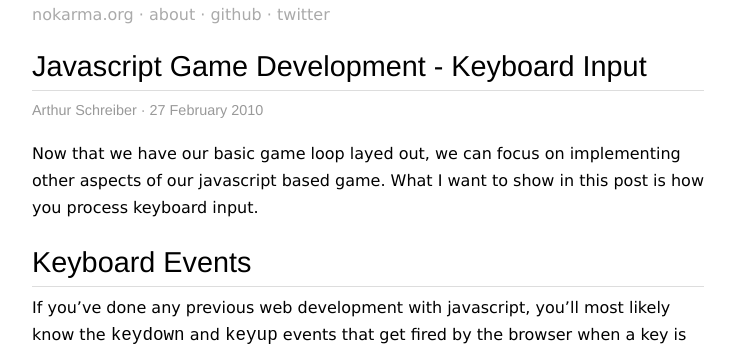
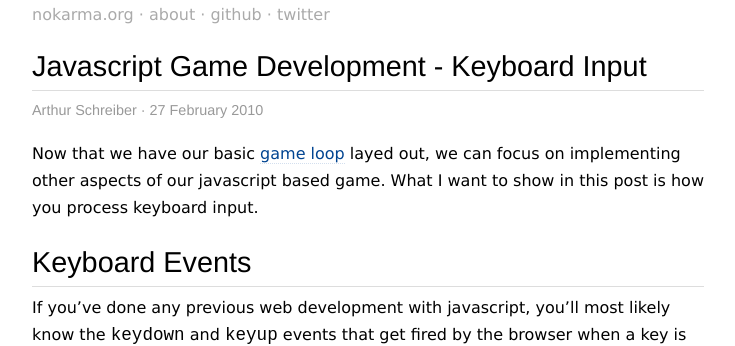
Before and after one commit to arthurschreiber/arthurschreiber.github.com, a Jekyll site: the page built from _posts/2010-02-27-javascript-game-development-keyboard-input.markdown, in a window 1280 px wide and 900 px high. Shown: the top 346 px of the window, without its empty margins (272-1007 px from the left). Built offline with Jekyll 4.4.1, drawn with Linux system fonts in a browser that asks for light colours; Markdown is read by kramdown in place of the engine named in the settings; comment, search, counter and statistics services are not loaded; part of the change alters nothing that is shown.

```diff
--- a/_posts/2010-02-27-javascript-game-development-keyboard-input.markdown
+++ b/_posts/2010-02-27-javascript-game-development-keyboard-input.markdown
@@ -13,9 +13,9 @@ keywords:
   - development
 ---
 
-Now that we have our basic game loop layed out, we can focus on implementing other aspects
-of our javascript based game. What I want to show in this post is how you process keyboard
-input.
+Now that we have our basic [game loop](/2010/02/02/javascript-game-development-the-game-loop/)
+layed out, we can focus on implementing other aspects of our javascript based game. What I
+want to show in this post is how you process keyboard input.
 
 ## Keyboard Events
 
```
